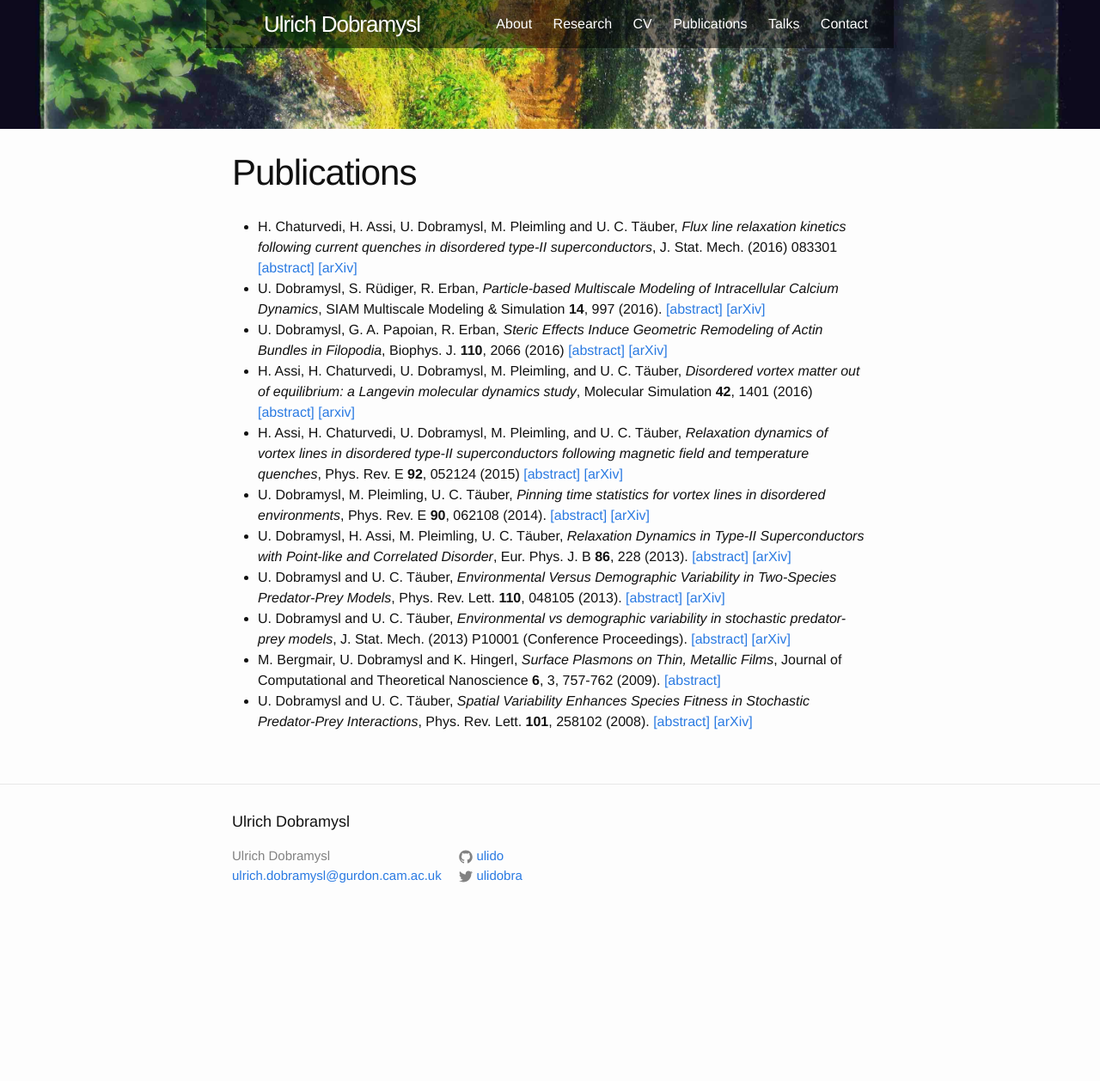
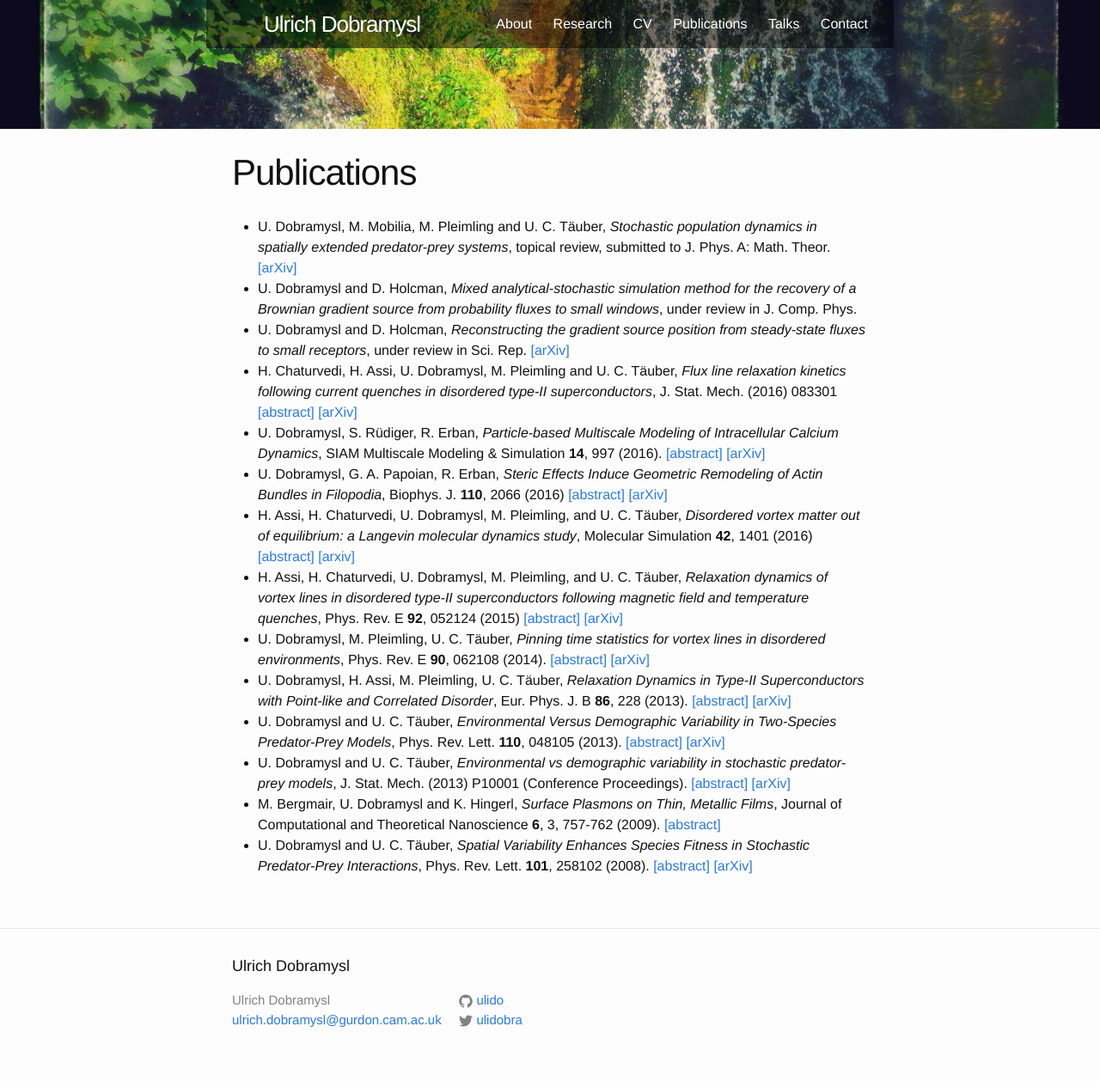
Before and after one commit to ulido/ulido.github.io, a Jekyll site: the page built from 03-publications.md, in a window 1280 px wide. Shown: the whole page at 86% size. Built offline with Jekyll 4.4.1, drawn with Linux system fonts in a browser that asks for light colours; before the commit the page ends 1090 px from its top, so only the background shows below that.

Commit message:
Sci Rep, J. Phys. Comp papers, J Phys A topical review

```diff
--- a/03-publications.md
+++ b/03-publications.md
@@ -4,6 +4,9 @@ title: Publications
 permalink: /publications/
 ---
 
+* U. Dobramysl, M. Mobilia, M. Pleimling and U. C. T&auml;uber, *Stochastic population dynamics in spatially extended predator-prey systems*, topical review, submitted to J. Phys. A: Math. Theor. [[arXiv]](https://arxiv.org/abs/1708.07055)
+* U. Dobramysl and D. Holcman, *Mixed analytical-stochastic simulation method for the recovery of a Brownian gradient source from probability fluxes to small windows*, under review in J. Comp. Phys.
+* U. Dobramysl and D. Holcman, *Reconstructing the gradient source position from steady-state fluxes to small receptors*, under review in Sci. Rep. [[arXiv]](https://arxiv.org/abs/1705.02529)
 * H. Chaturvedi, H. Assi, U. Dobramysl, M. Pleimling and U. C. T&auml;uber, *Flux line relaxation kinetics following current quenches in disordered type-II superconductors*, J. Stat. Mech. (2016) 083301 [[abstract]](http://dx.doi.org/10.1088/1742-5468/2016/08/083301) [[arXiv]](http://arxiv.org/abs/1606.06100)
 * U. Dobramysl, S. R&uuml;diger, R. Erban, *Particle-based Multiscale Modeling of Intracellular Calcium Dynamics*, SIAM Multiscale Modeling &amp; Simulation **14**, 997 (2016). [[abstract]](http://epubs.siam.org/doi/abs/10.1137/15M1015030) [[arXiv]](http://arxiv.org/abs/1504.00146)
 * U. Dobramysl, G. A. Papoian, R. Erban, *Steric Effects Induce Geometric Remodeling of Actin Bundles in Filopodia*, Biophys. J. **110**, 2066 (2016) [[abstract]](http://dx.doi.org/10.1016/j.bpj.2016.03.013) [[arXiv]](http://arxiv.org/abs/1605.03119)
```
